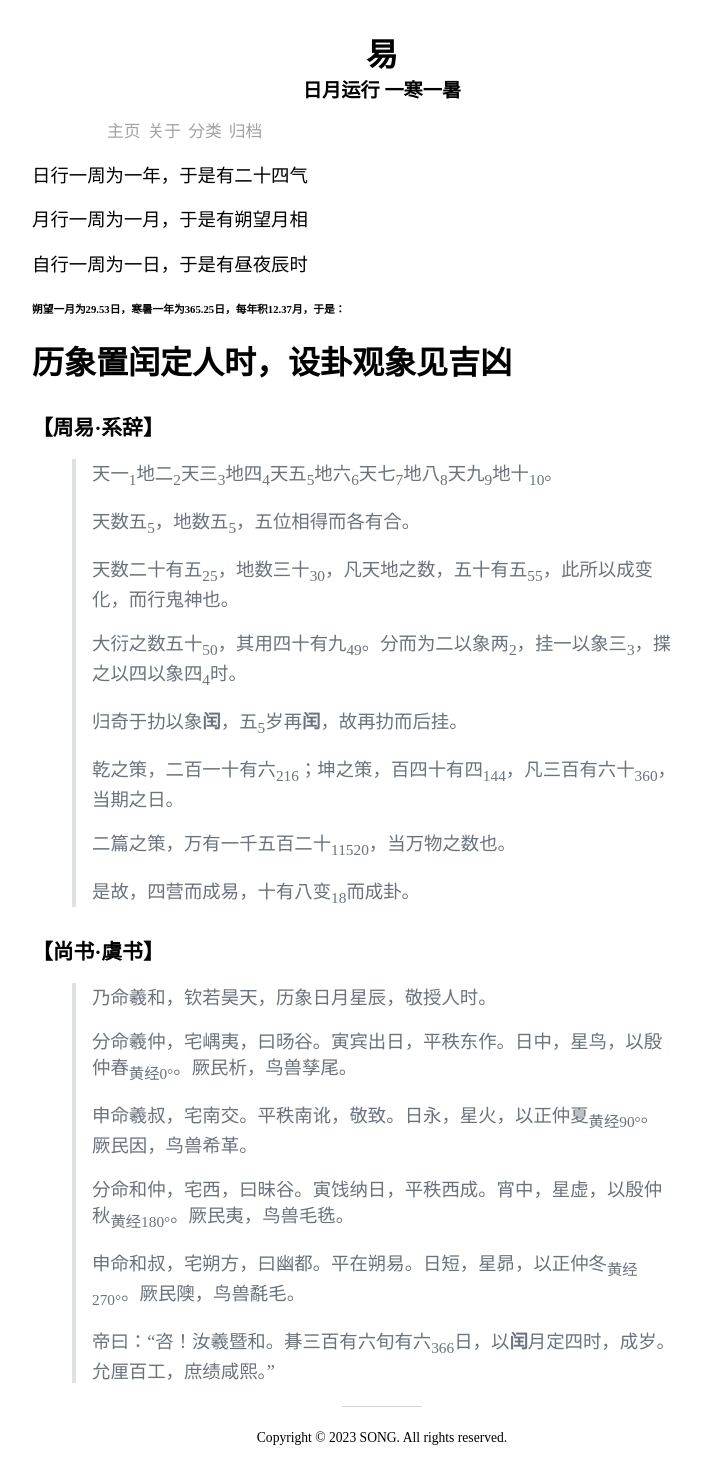
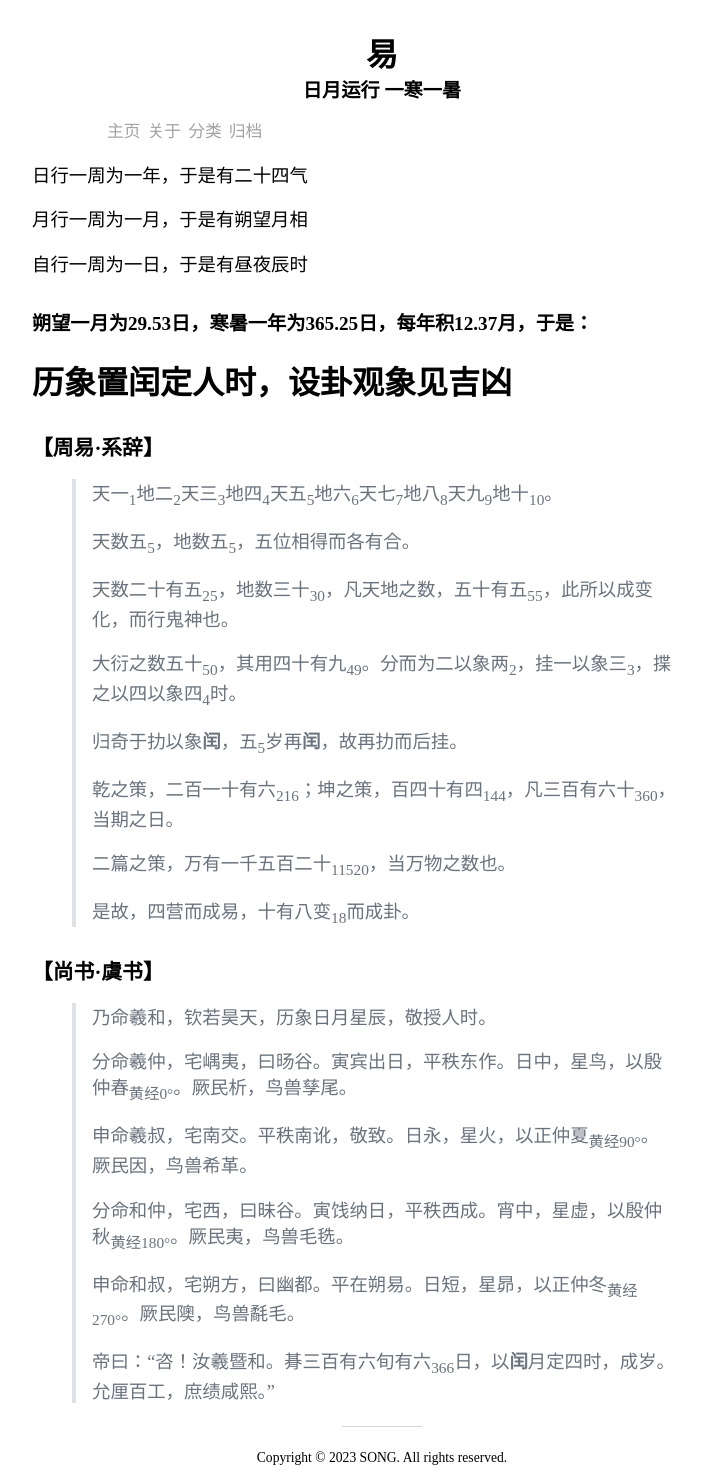
Before and after one commit to iching10/e11520.github.io, a Jekyll site: the page built from about.md, in a window 1280 px wide. Shown: the whole page, without its empty margins (258-960 px from the left). Built offline with Jekyll 4.4.1, drawn with Linux system fonts in a browser that asks for light colours; nearby versions of some CDN libraries; before the commit the page ends 1459 px from its top, so only the background shows below that.

```diff
--- a/about.md
+++ b/about.md
@@ -9,7 +9,7 @@ title: about
 
 自行一周为一日，于是有昼夜辰时
 
-###### 朔望一月为29.53日，寒暑一年为365.25日，每年积12.37月，于是：
+##### 朔望一月为29.53日，寒暑一年为365.25日，每年积12.37月，于是：
 
 # 历象置闰定人时，设卦观象见吉凶
 
```
